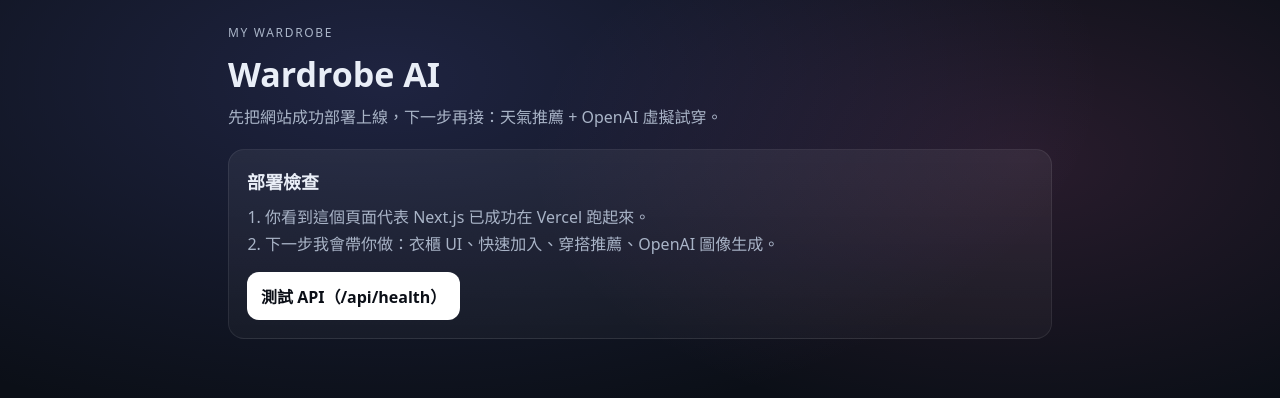
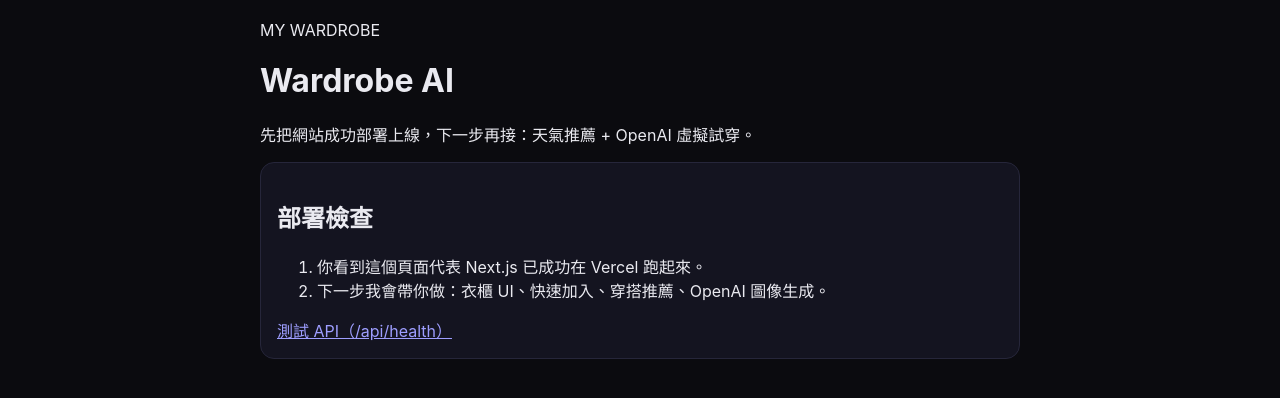
Before and after one commit to f0620123-png/-, a Next.js app: page / in a window 1280 px wide. Shown: the top 398 px of the page. Built offline with nearby package versions, Linux system fonts and the light colour scheme.

Commit message:
Update globals.css

```diff
--- a/app/globals.css
+++ b/app/globals.css
@@ -1,66 +1,19 @@
-:root {
-  --bg: #0b0f17;
-  --panel: #121a27;
-  --text: #e9eef7;
-  --muted: #a9b4c7;
-  --border: rgba(255,255,255,.08);
-  --btn: #ffffff;
-  --btnText: #0b0f17;
-}
-
-* { box-sizing: border-box; }
-html, body { height: 100%; }
+:root { color-scheme: dark; }
 body {
   margin: 0;
-  background: radial-gradient(1200px 600px at 30% 10%, rgba(120, 130, 255, .18), transparent 60%),
-              radial-gradient(900px 500px at 80% 20%, rgba(255, 120, 200, .12), transparent 55%),
-              var(--bg);
-  color: var(--text);
-  font-family: ui-sans-serif, system-ui, -apple-system, "Segoe UI", Roboto, "Noto Sans TC", "PingFang TC", "Heiti TC", Arial, "Apple Color Emoji", "Segoe UI Emoji";
+  font-family: -apple-system, BlinkMacSystemFont, "Segoe UI", Roboto, "Noto Sans TC", Arial, sans-serif;
+  background: #0b0b0f;
+  color: #eaeaf0;
 }
-
-.container {
-  max-width: 860px;
-  margin: 0 auto;
-  padding: 24px 18px 60px;
+.container { max-width: 760px; margin: 0 auto; padding: 20px; }
+.card { background: #141420; border: 1px solid #26263a; border-radius: 14px; padding: 16px; }
+.row { display: flex; gap: 12px; flex-wrap: wrap; }
+input, textarea, button {
+  border-radius: 12px; border: 1px solid #2a2a40; background: #10101a; color: #eaeaf0;
+  padding: 10px 12px; font-size: 16px;
 }
-
-.header .brand {
-  font-size: 12px;
-  letter-spacing: .14em;
-  color: var(--muted);
-  margin-bottom: 10px;
-}
-
-.header h1 {
-  margin: 0 0 8px;
-  font-size: 34px;
-}
-
-.sub { margin: 0; color: var(--muted); line-height: 1.6; }
-
-.card {
-  margin-top: 18px;
-  padding: 18px;
-  background: linear-gradient(180deg, rgba(255,255,255,.06), rgba(255,255,255,.03));
-  border: 1px solid var(--border);
-  border-radius: 16px;
-}
-
-.card h2 { margin: 0 0 10px; font-size: 18px; }
-.list { margin: 0; padding-left: 18px; color: var(--muted); line-height: 1.7; }
-
-.actions { margin-top: 14px; display: flex; gap: 10px; flex-wrap: wrap; }
-.btn {
-  display: inline-flex;
-  align-items: center;
-  justify-content: center;
-  padding: 12px 14px;
-  border-radius: 12px;
-  background: var(--btn);
-  color: var(--btnText);
-  text-decoration: none;
-  font-weight: 700;
-  border: 0;
-}
-.btn:active { transform: translateY(1px); }
+button { cursor: pointer; background: #1b1b2c; }
+button:disabled { opacity: 0.6; cursor: not-allowed; }
+small { color: #a9a9c2; }
+pre { white-space: pre-wrap; }
+img { max-width: 100%; border-radius: 12px; border: 1px solid #2a2a40; }
```
